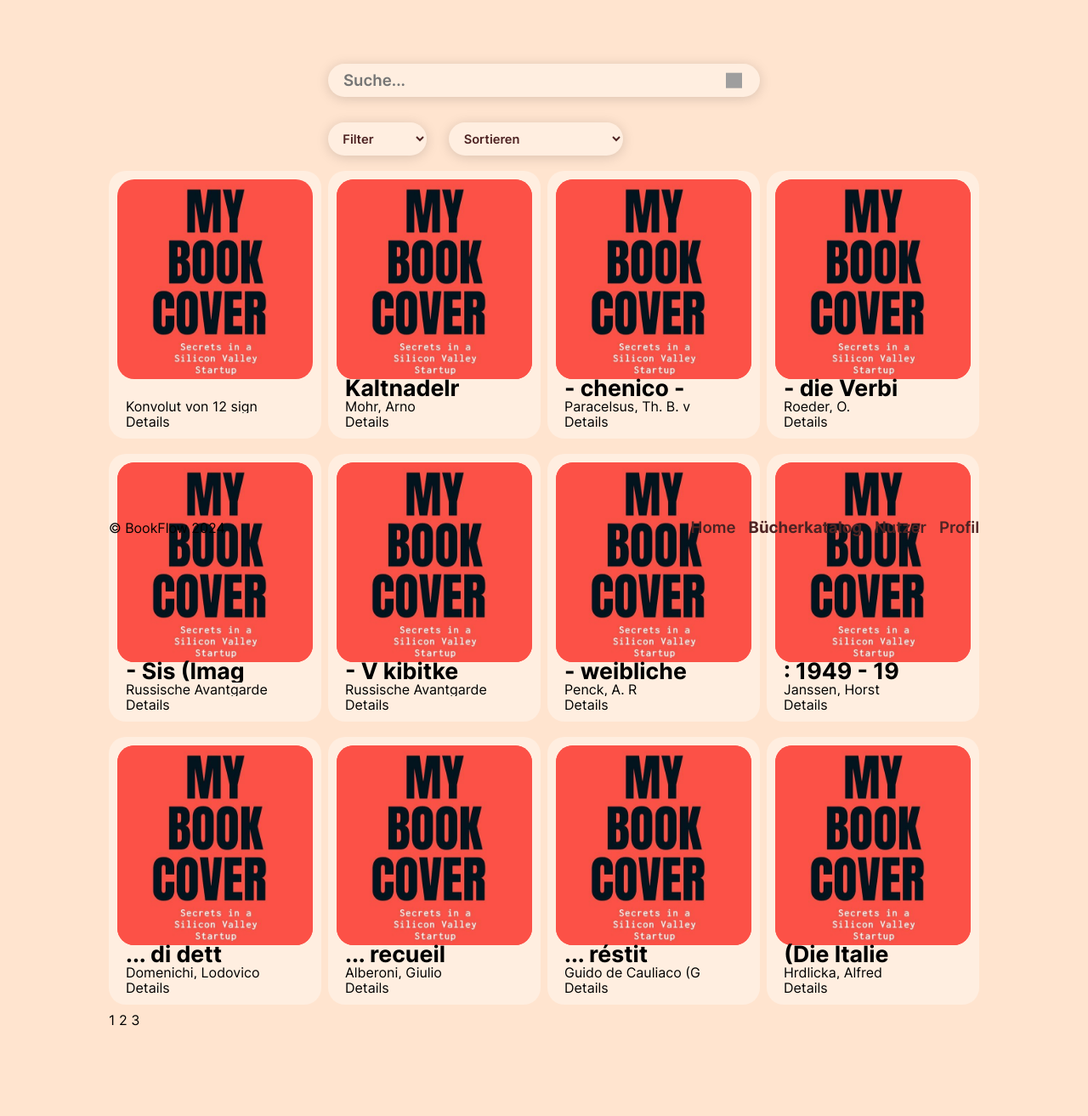
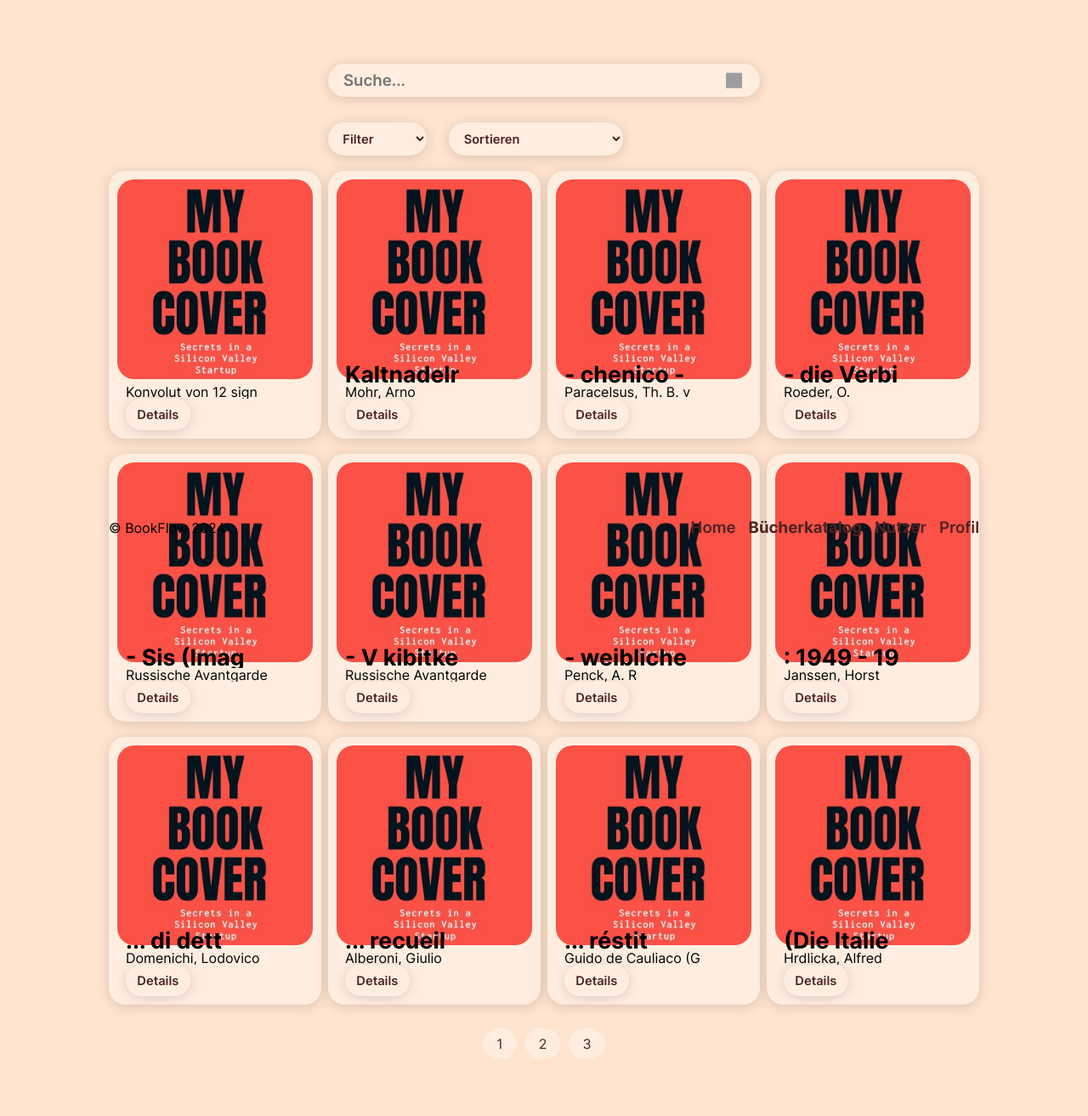
Before and after one commit to ApfelsaftLI/book-flow, a PHP site: page /books.php in a window 1280 px wide. Shown: the part 146-1459 px from the top of the page at 85% size. Before the commit the page ends 1353 px from the top, so only its background shows below. Run offline with PHP 8.4, Linux system fonts and the light colour scheme; data comes from the database, SQL or seed files in the repository; data that the repository does not hold is empty; grey boxes are pictures that could not be loaded.

Commit message:
nothingness

```diff
--- a/src/assets/styles/books.css
+++ b/src/assets/styles/books.css
@@ -73,6 +73,49 @@
   gap: 6pt;
 }
 
+.result-container .send-value-button {
+  border-radius: 15pt;
+  font-size: 11pt;
+  font-weight: 600;
+  color: #4E2323;
+  background-color: #FFEEE0;
+  padding: 7pt 10pt;
+  filter: drop-shadow(0pt 2pt 5pt rgba(0, 0, 0, 0.15));
+}
+
+.pagination {
+  grid-column: 4/10;
+  margin-top: 20px;
+  margin-bottom: 50pt;
+  display: flex;
+  justify-content: center;
+}
+
+.pagination a {
+  padding: 8px 16px;
+  border-radius: 15pt;
+  text-decoration: none;
+  background-color: #FFEEE0;
+  color: #4E2323;
+  margin: 0 5px;
+}
+
+.no-result {
+  padding: 6pt;
+  grid-column: 4/10;
+  margin-top: 40pt;
+  border-radius: 15pt;
+  background-color: #FFEEE0;
+  filter: drop-shadow(0pt 2pt 5pt rgba(0, 0, 0, 0.15));
+  margin-bottom: 40pt;
+}
+
+.no-result h3 {
+  text-decoration: none;
+  font-weight: normal;
+  font-size: 20pt;
+}
+
 
 
 /*# sourceMappingURL=books.css.map */
--- a/src/assets/styles/styles.css
+++ b/src/assets/styles/styles.css
@@ -90,10 +90,12 @@
   left: 1rem;
   overflow-wrap: break-word;
 }
+
 .error b {
   font-weight: 600;
   font-size: 14pt;
 }
+
 .error p {
   font-weight: normal;
   font-size: 12pt;
@@ -287,11 +289,12 @@
   grid-column: span 3;
   padding: 10px;
   border-radius: 15pt;
-  filter: dropshadow();
+  filter: drop-shadow(0pt 2pt 5pt rgba(0, 0, 0, 0.15));
   height: 315px;
   background-color: #FFEEE0;
   position: relative;
 }
+
 .book-info-box .info-text {
   position: absolute;
   z-index: 2;
@@ -299,6 +302,7 @@
   bottom: 0;
   overflow: hidden;
 }
+
 .book-info-box .info-text p {
   text-decoration: none;
   font-weight: normal;
@@ -309,6 +313,7 @@
   white-space: nowrap;
   text-overflow: ellipsis;
 }
+
 .book-info-box .info-text h2 {
   text-decoration: none;
   font-weight: bold;
@@ -320,14 +325,21 @@
   white-space: nowrap;
   text-overflow: ellipsis;
 }
+
 .book-info-box img {
-  width: calc(100% - 20px);
+  justify-content: center;
+  max-width: calc(100% - 20px);
+  width: auto;
   height: calc(100% - 80px);
   padding-bottom: 0;
   border-radius: 15pt;
   position: absolute;
   z-index: 1;
   background: linear-gradient(to bottom, rgb(252, 81, 71) 100%, rgb(255, 238, 224) 100%);
+  left: 0;
+  right: 0;
+  margin-left: auto;
+  margin-right: auto;
 }
 
 header {
@@ -338,14 +350,17 @@
   padding-block: 10pt;
   height: 80pt;
 }
+
 header img {
   width: 200pt;
 }
+
 header nav {
   display: flex;
   align-items: center;
   gap: 15px;
 }
+
 header nav ul {
   list-style-type: none;
   padding: 0;
@@ -353,6 +368,7 @@
   gap: 15px;
   align-items: center;
 }
+
 header nav .profile-picture {
   display: inline-block;
   width: 40pt;
@@ -372,11 +388,13 @@
   height: 50pt;
   z-index: 2;
 }
+
 footer nav {
   display: flex;
   align-items: center;
   gap: 15px;
 }
+
 footer nav ul {
   list-style-type: none;
   padding: 0;
@@ -385,4 +403,6 @@
   align-items: center;
 }
 
+
+
 /*# sourceMappingURL=styles.css.map */
```
Also changed, not shown: src/assets/styles/scss/books.css (+40 -0 lines), src/assets/styles/scss/styles.css (+22 -8 lines).
